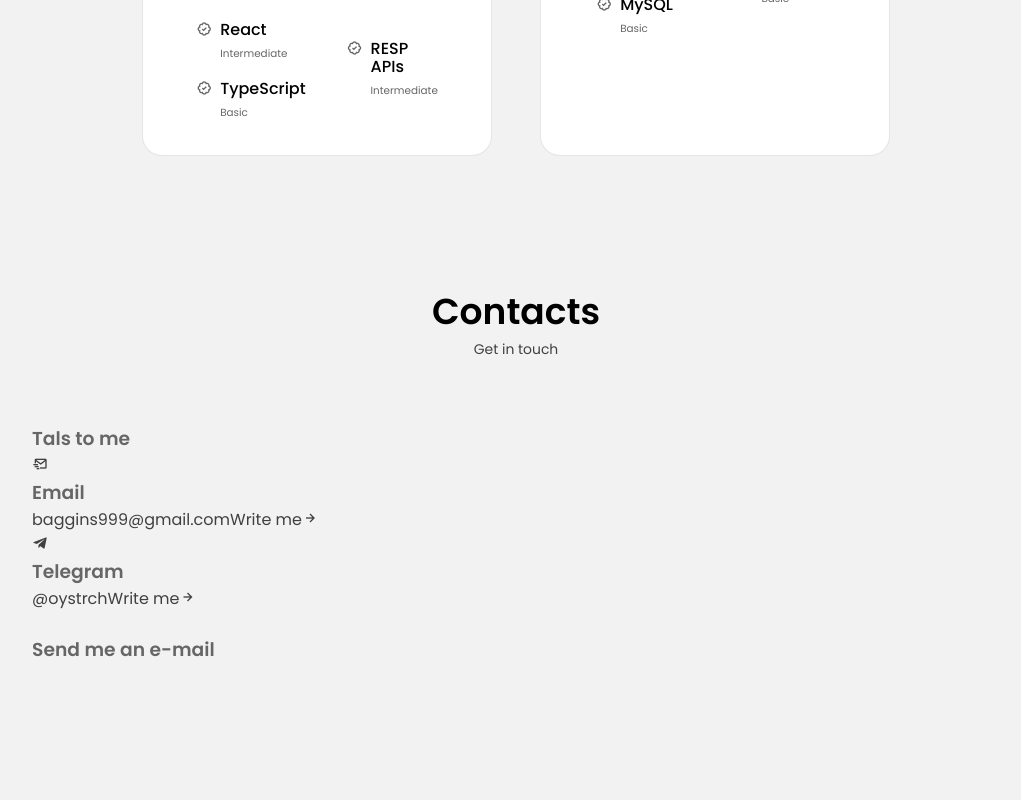
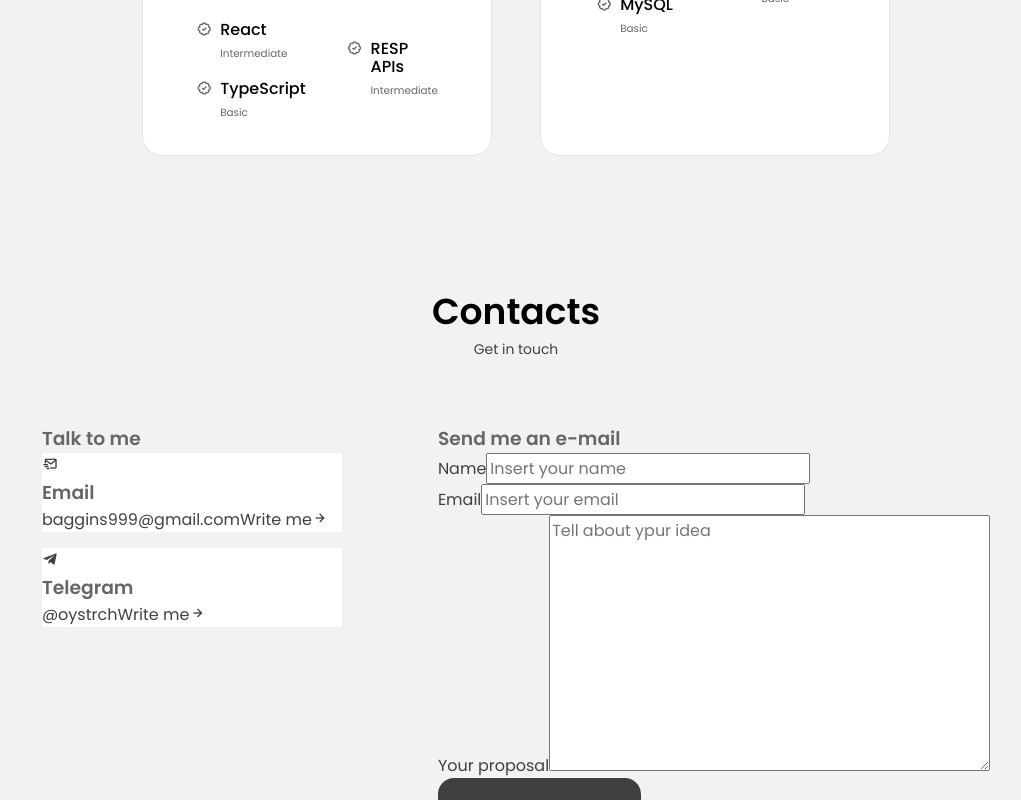
Before and after one commit to digtiarenko/portfolio, a React (Create React App) app: page / in a window 1280 px wide. Shown: the part 2000-2800 px from the top of the page, without its empty margins (124-1145 px from the left). Before the commit the page ends 2704 px from the top, so only its background shows below. Built offline with nearby package versions, Linux system fonts and the light colour scheme.

Commit message:
working on contacts section

```diff
--- a/src/components/contacts/Contacts.jsx
+++ b/src/components/contacts/Contacts.jsx
@@ -1,5 +1,5 @@
 import './contacts.css';
-
+import { ReactComponent as SendSVG } from '../../assets/send.svg';
 const Contacts = () => {
    return (
       <section className="contacts section" id="contacts">
@@ -7,7 +7,7 @@ const Contacts = () => {
          <span className="section__subtitle">Get in touch</span>
          <div className="contacts__container container grid">
             <div className="contacts__content">
-               <h3 className="contacts__title">Tals to me</h3>
+               <h3 className="contacts__title">Talk to me</h3>
 
                <div className="contacts__info">
                   <div className="contacts__card">
@@ -43,6 +43,47 @@ const Contacts = () => {
             </div>
             <div className="contacts__content">
                <h3 className="contacts__title">Send me an e-mail</h3>
+               <form className="contacts__form">
+                  <label for="name" className="contacts__form-tag">
+                     Name
+                  </label>
+                  <input
+                     id="name"
+                     type="text"
+                     name="name"
+                     className="contacts__form-input"
+                     placeholder="Insert your name"
+                  />
+                  <div className="contacts__form-div">
+                     <label for="email" className="contacts__form-tag">
+                        Email
+                     </label>
+                     <input
+                        id="email"
+                        type="email"
+                        name="email"
+                        className="contacts__form-input"
+                        placeholder="Insert your email"
+                     />
+                  </div>
+                  <div className="contacts__form-div">
+                     <label for="project" className="contacts__form-tag">
+                        Your proposal
+                     </label>
+                     <textarea
+                        id="project"
+                        type="text"
+                        name="project"
+                        cols="30"
+                        rows="10"
+                        className="contacts__form-input"
+                        placeholder="Tell about ypur idea"
+                     />
+                  </div>
+                  <button className="button button--flex">
+                     Sen Message <SendSVG />
+                  </button>
+               </form>
             </div>
          </div>
       </section>
--- a/src/components/contacts/contacts.css
+++ b/src/components/contacts/contacts.css
@@ -0,0 +1,18 @@
+.contacts__container {
+   grid-template-columns: repeat(2, max-content);
+   justify-content: center;
+   column-gap: 6rem;
+   padding-bottom: 3rem;
+}
+
+.contacts__info {
+   display: grid;
+   row-gap: 1rem;
+   grid-template-columns: 300px;
+}
+
+.contacts__form {
+}
+.contacts__card {
+   background-color: var(--container-color);
+}
```
